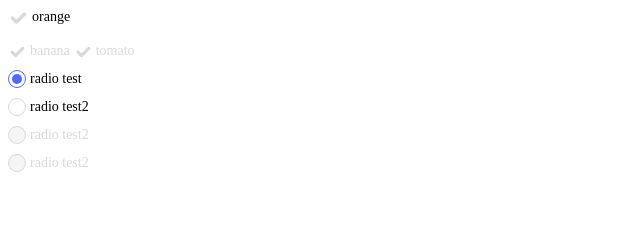
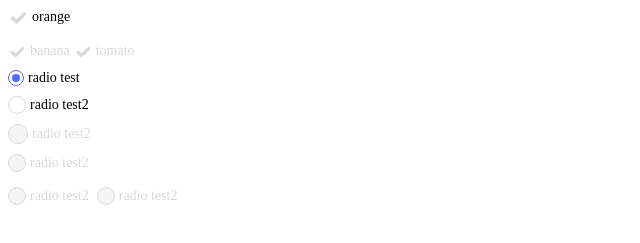
Before and after one commit to katanazero86/edge-checkbox-next, a Vue app: page / in a window 1280 px wide. Shown: the part 491-734 px from the top of the page, without its empty margins (0-640 px from the left). Built offline with nearby package versions, Linux system fonts and the light colour scheme.

Commit message:
[체크박스 컴포넌트] npm repository 에 출시할.. 컴포넌트 제작중..
라디오 컴포넌트 제작

```diff
--- a/src/App.vue
+++ b/src/App.vue
@@ -45,13 +45,15 @@
   <EdgeCheckbox option="banana" inline disabled/>
   <EdgeCheckbox option="tomato" inline disabled/>
 
-  <EdgeRadio option="radio test" value="radio test" name="radio" v-model="radioState"/>
+  <EdgeRadio option="radio test" value="radio test" name="radio" size="sm" v-model="radioState"/>
   <EdgeRadio option="radio test2" value="radio test2" name="radio" v-model="radioState" />
+  <EdgeRadio option="radio test2" value="radio test3" name="radio" size="lg" disabled v-model="radioState" />
   <EdgeRadio option="radio test2" value="radio test3" name="radio" disabled v-model="radioState" />
-  <EdgeRadio option="radio test2" value="radio test3" name="radio" disabled v-model="radioState" />
+
+  <EdgeRadio option="radio test2" value="radio inline" name="inline" inline disabled v-model="radioState" />
+  <EdgeRadio option="radio test2" value="radio inline" name="inline" inline disabled v-model="radioState" />
 </template>
 
-<style lang="scss" src="./assets/global.scss"></style>
 <style lang="scss" scoped>
 
 </style>
--- a/src/assets/global.scss
+++ /dev/null
@@ -1,9 +0,0 @@
-.fade-enter-active,
-.fade-leave-active {
-  transition: opacity 0.15s linear;
-}
-
-.fade-enter-from,
-.fade-leave-to {
-  opacity: 0;
-}
--- a/src/components/EdgeRadio/EdgeRadio.vue
+++ b/src/components/EdgeRadio/EdgeRadio.vue
@@ -1,5 +1,5 @@
 <template>
-  <div class="edge-radio" :class="[radioColor]">
+  <div class="edge-radio" :class="[radioColor, radioSize, inline && `edge-radio--inline`]">
     <label class="edge-radio__label label" @change="handleRadioChange">
       <input type="radio" :name="name" :id="id" :disabled="disabled" :value="value" :checked="modelValue === value">
       <span class="radio-mark"></span>
@@ -39,6 +39,21 @@
                 return 'edge-radio--orange';
             default:
                 return 'edge-radio--primary';
+        }
+    });
+
+    const radioSize = computed(() => {
+        if (typeof props.size !== 'string') return '';
+
+        switch (props.size) {
+            case 'sm' :
+                return 'edge-radio--sm'
+            case 'md' :
+                return '';
+            case 'lg' :
+                return 'edge-radio--lg'
+            default:
+                return '';
         }
     });
 
@@ -90,9 +105,7 @@
         width: 16px;
         height: 16px;
         background-color: #fff;
-        border-color: #d9d9d9;
-        border-style: solid;
-        border-width: 1px;
+        border: 1px solid #d9d9d9;
         border-radius: 50%;
 
         &:after {
@@ -102,7 +115,7 @@
           left: 3px;
           width: 10px;
           height: 10px;
-          background-color: black;
+          background-color: $primary;
           border-radius: 50%;
           opacity: 0;
           transform: scale(0);
@@ -113,7 +126,7 @@
       }
 
       input[type="radio"]:checked ~ .radio-mark {
-        border-color: black;
+        border-color: $primary;
       }
 
       input[type="radio"]:checked ~ .radio-mark:after {
@@ -124,7 +137,7 @@
 
       &__option {
         display: inline-block;
-        padding: 0 4px;
+        padding: 0 8px 0px 4px;
         font-size: 14px;
       }
 
@@ -138,6 +151,7 @@
             background-color: $primary;
           }
         }
+
         input[type="radio"]:checked ~ .radio-mark {
           border-color: $primary;
         }
@@ -151,6 +165,7 @@
             background-color: $secondary;
           }
         }
+
         input[type="radio"]:checked ~ .radio-mark {
           border-color: $secondary;
         }
@@ -164,6 +179,7 @@
             background-color: $red;
           }
         }
+
         input[type="radio"]:checked ~ .radio-mark {
           border-color: $red;
         }
@@ -177,6 +193,7 @@
             background-color: $orange;
           }
         }
+
         input[type="radio"]:checked ~ .radio-mark {
           border-color: $orange;
         }
@@ -187,21 +204,55 @@
 
       .label {
         cursor: not-allowed;
+
         .radio-mark {
           background-color: #f5f5f5;
+
           &:after {
             background-color: $disabled;
           }
         }
+
         input[type="radio"]:checked ~ .radio-mark {
           border-color: $disabled;
         }
+
         &__option {
           color: $disabled;
         }
       }
     }
 
+    &--sm {
+      .label {
+        .radio-mark {
+          width: 14px;
+          height: 14px;
+          &:after {
+            width: 8px;
+            height: 8px;
+          }
+        }
+      }
+    }
+
+    &--lg {
+      .label {
+        .radio-mark {
+          width: 18px;
+          height: 18px;
+          &:after {
+            width: 12px;
+            height: 12px;
+          }
+        }
+      }
+    }
+
+    &--inline {
+      display: inline-block;
+    }
+
   }
 
 </style>
--- a/src/components/Icons/Check.vue
+++ b/src/components/Icons/Check.vue
@@ -17,7 +17,7 @@
         disabled: {type: Boolean, default: false},
     });
 
-    console.log(props);
+
 </script>
 
 <style lang="scss" scoped>
```
